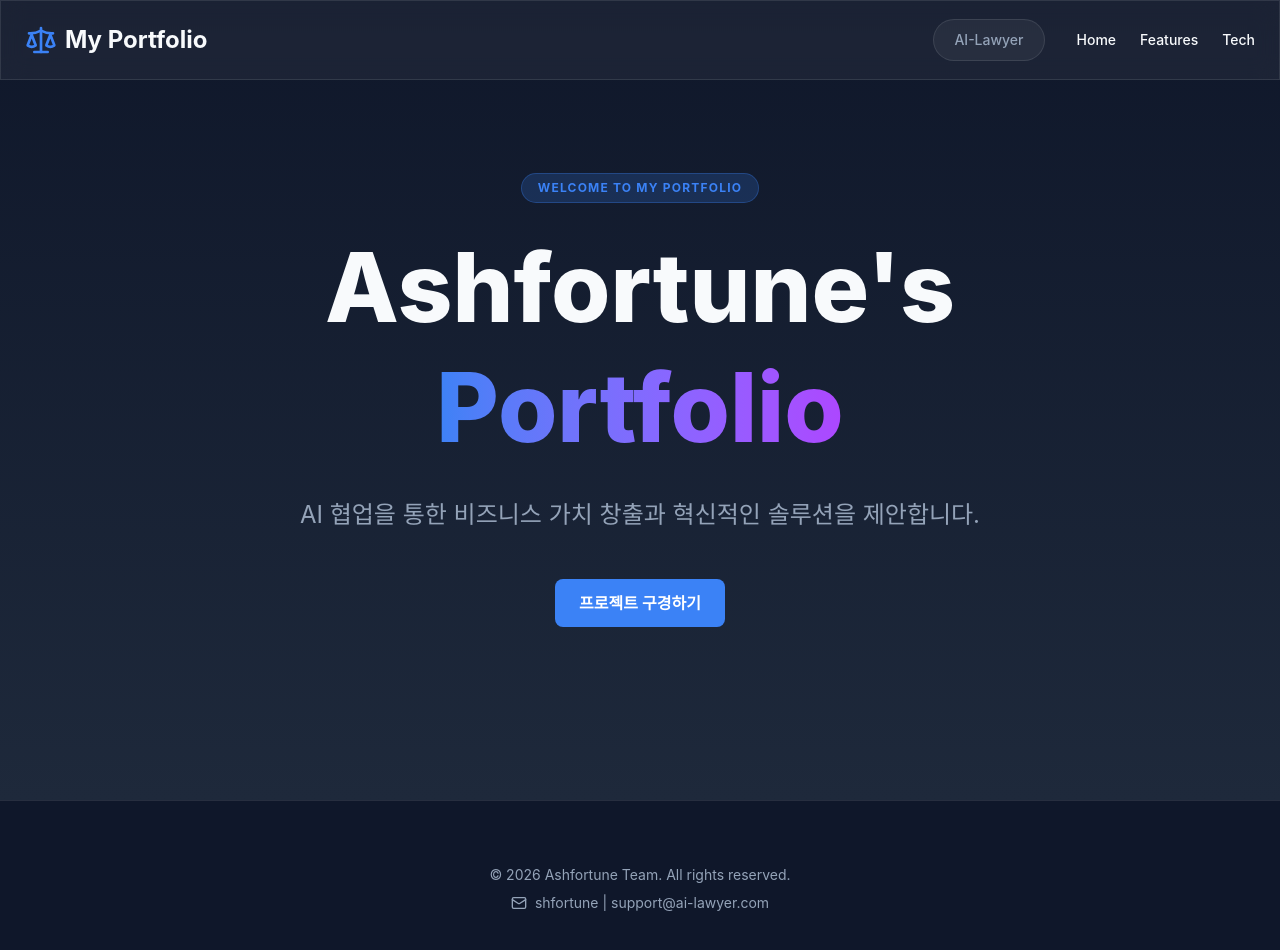
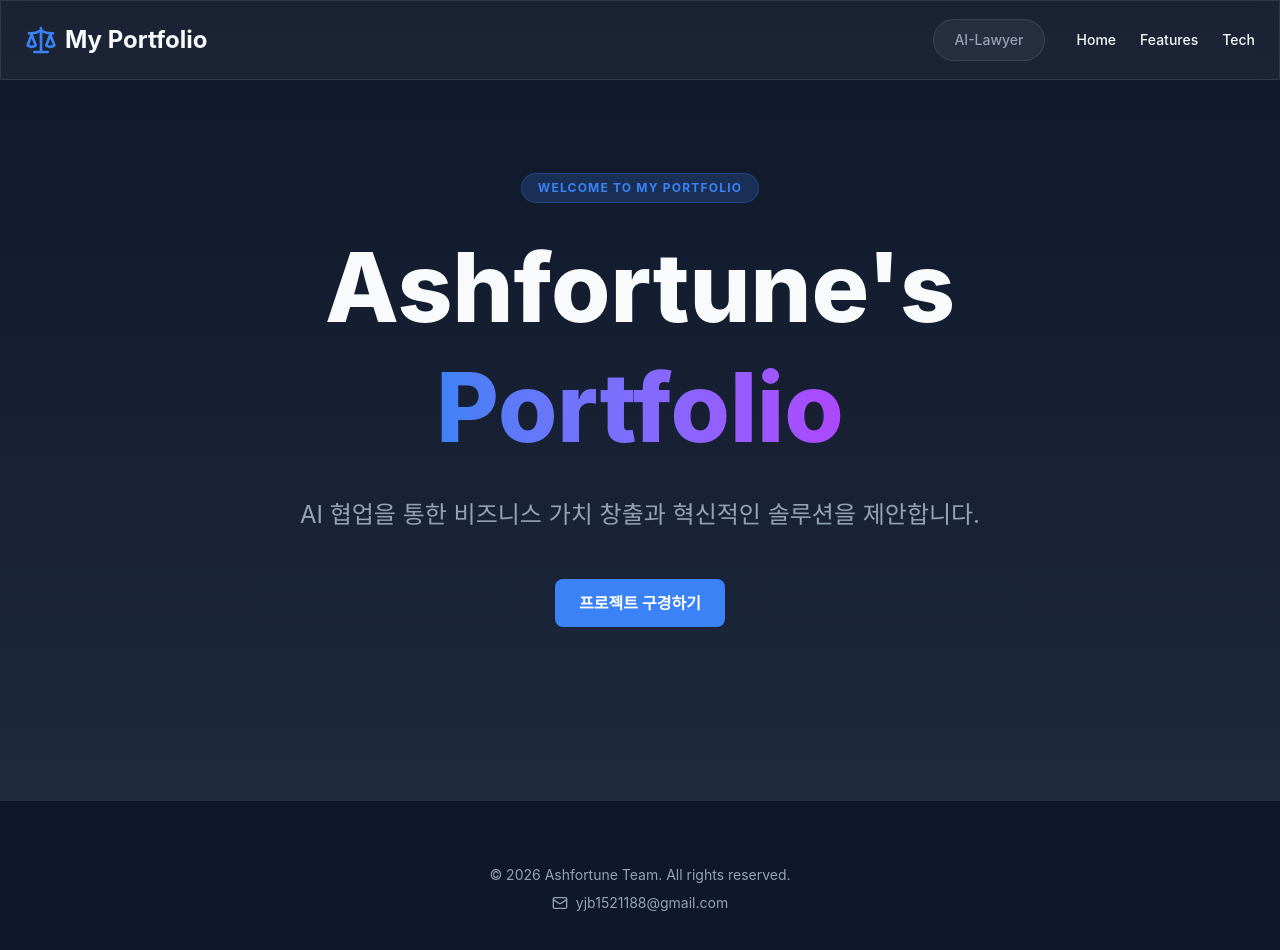
Before and after one commit to ashfortune/ghPortfolio, a React (Vite) app: page / in a window 1280 px wide. Shown: the top 950 px of the page. Built offline with nearby package versions, Linux system fonts and the light colour scheme.

Commit message:
footer 수정

```diff
--- a/src/App.jsx
+++ b/src/App.jsx
@@ -280,7 +280,7 @@ const App = () => {
           <p className="mb-2">&copy; 2026 {activeProject ? activeProject.title : "Ashfortune"} Team. All rights reserved.</p>
           <p className="flex items-center justify-center gap-2">
             <Mail size={16} />
-            shfortune | support@ai-lawyer.com
+            yjb1521188@gmail.com
           </p>
         </div>
       </footer>
```
